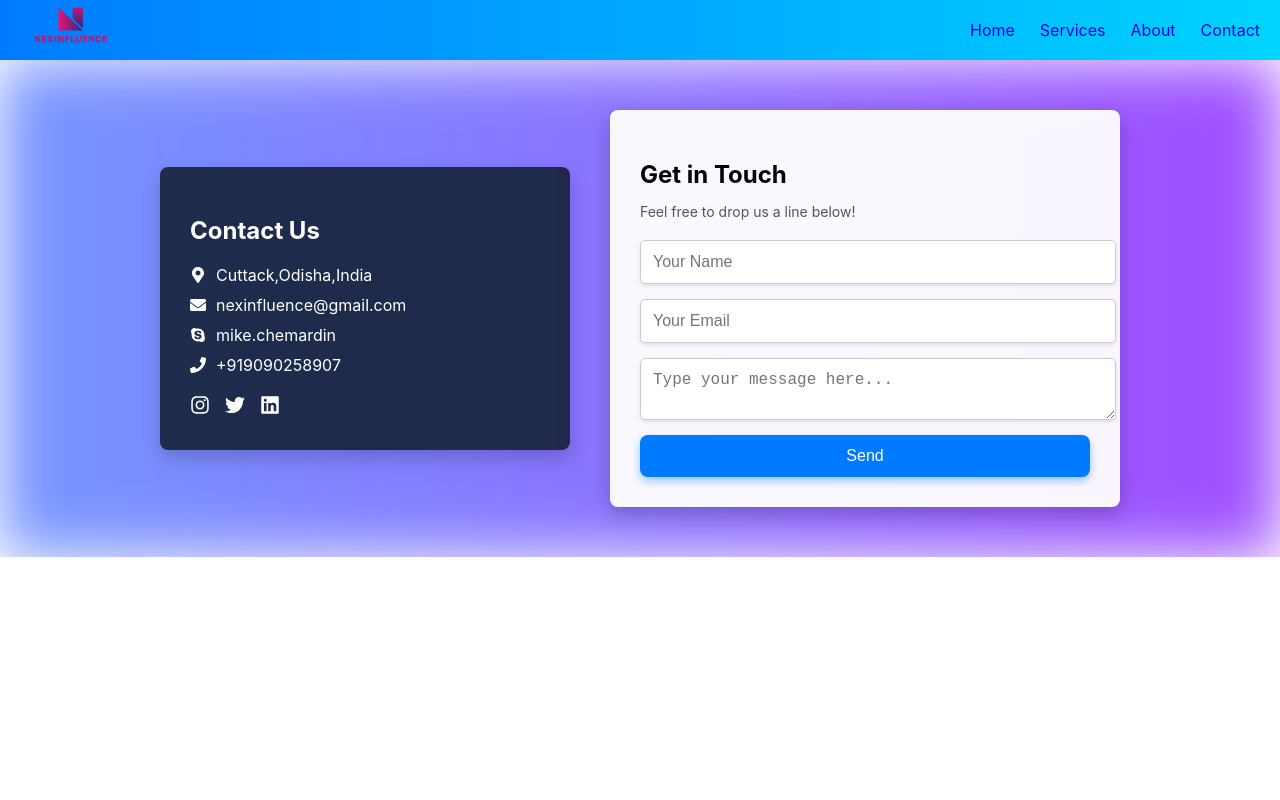
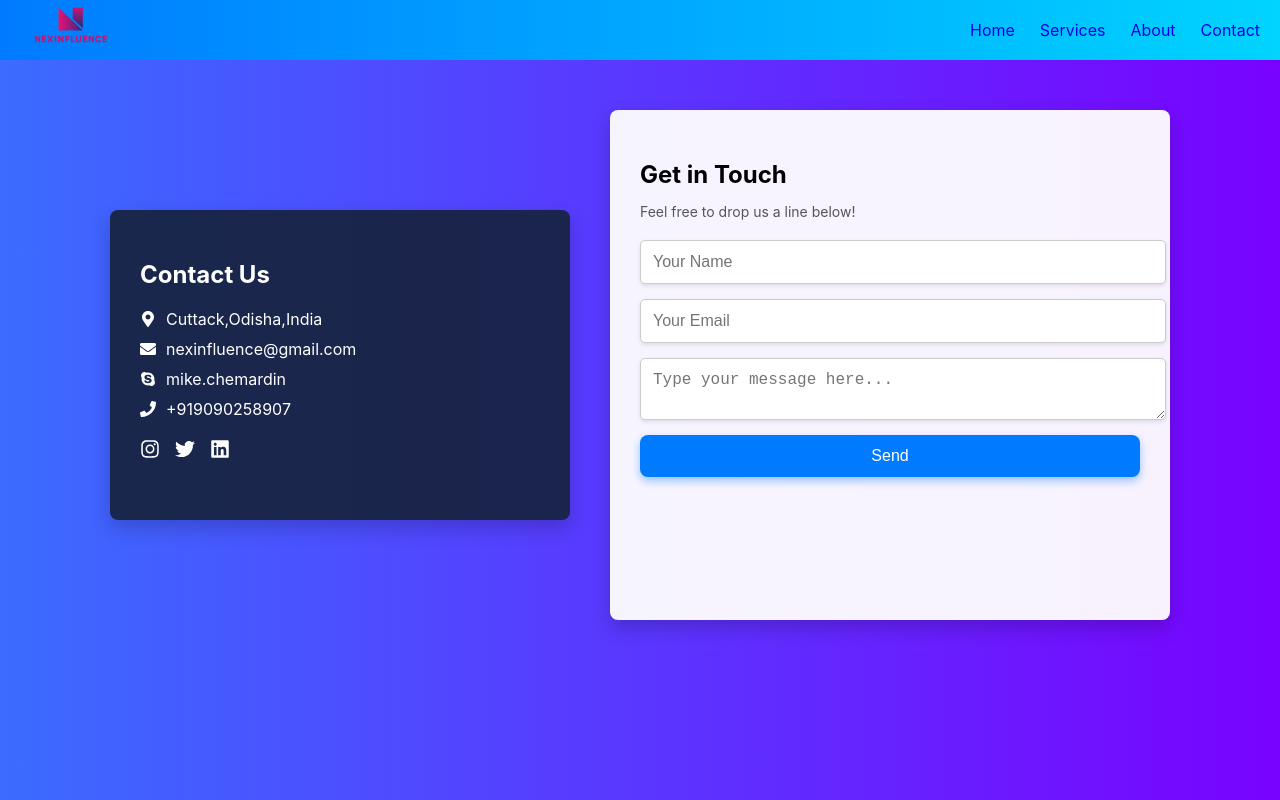
Before and after one commit to Debiprasad2002/Nexinfluence, a React (Create React App) app: page /contact in a window 1280 px wide. Built offline with nearby package versions, Linux system fonts and the light colour scheme.

Commit message:
update the contact page

```diff
--- a/src/assets/css/Contact.css
+++ b/src/assets/css/Contact.css
@@ -1,3 +1,14 @@
+
+
+html, body {
+    height: 100%;
+    margin: 0;
+    overflow: hidden;
+    background: linear-gradient(270deg, #7a00ff, #00d2ff, #ff0099, #ffd200);
+    background-size: 600% 600%;
+    animation: gradientAnimation 12s ease infinite;
+}
+
 /* Container Styling */
 .contact-container {
     display: flex;
@@ -39,13 +50,13 @@
     padding: 30px;
     border-radius: 8px;
     width: 100%;
-    max-width: 350px;
+    max-width: 400px; /* Increase max-width */
+    min-height: 250px; /* Set minimum height */
     box-shadow: 0px 8px 20px rgba(0, 0, 0, 0.2);
     transform: translateZ(0);
     transition: transform 0.3s;
     z-index: 1;
 }
-
 .contact-info:hover {
     transform: translateY(-10px);
 }
@@ -85,12 +96,12 @@
     padding: 30px;
     border-radius: 8px;
     width: 100%;
-    max-width: 450px;
+    max-width: 500px; /* Increase max-width */
+    min-height: 450px; /* Set minimum height */
     box-shadow: 0px 8px 20px rgba(0, 0, 0, 0.2);
     z-index: 1;
     transition: transform 0.3s;
 }
-
 .contact-form-container:hover {
     transform: translateY(-10px);
 }
--- a/src/assets/css/Footer.css
+++ b/src/assets/css/Footer.css
@@ -138,7 +138,7 @@
 
     .footer-socials{
         text-align: center;
-        margin-left: 75px;
+        margin-left: 35px;
         margin-right: 50px;
     }
 }
@@ -149,5 +149,13 @@
     margin-bottom: 1px;
 }
 
+.footer-copyright {
+    text-align: center;
+    width: 100%;
+    margin-top: 20px;
+    font-size: 14px;
+    color: #ccc;
+}
+
 
 /* < ---------------------------------------------------------------------------chnage 1 ----------------------------------------------------------------------------------------------> */
--- a/src/components/Footer.js
+++ b/src/components/Footer.js
@@ -19,7 +19,7 @@ function Footer() {
                     <p>Where Influencers and brands unite to create brillance</p>
                     {/* <p>Contact Us:</p> */}
                     {/* <p>+91 9090 258 907</p> */}
-                    <p>nexinfluence@gmail.com</p>
+                    {/* <p>nexinfluence@gmail.com</p> */}
                 </div>
             </div>
             <div className="footer-section">
@@ -54,6 +54,10 @@ function Footer() {
                     <a href="#"><img src={linkedinIcon} alt="LinkedIn" /></a>
                 </div>
             </div>
+            <div class="footer-copyright">
+            © 2024 NexInfluence. All rights reserved. Powered by NexInfluence Team.
+
+    </div>
         </footer>
     );
 }
--- a/src/pages/About.js
+++ b/src/pages/About.js
@@ -2,6 +2,7 @@ import React from 'react';
 import '../assets/css/About.css';
 import bannerImage from '../assets/images/aboutus_banner.jpg'; // Replace with your actual image path
 import bannerImage2 from '../assets/images/aboutus_card1.jpg'
+import Footer from '../components/Footer'
 
 function About() {
     return (
@@ -32,6 +33,8 @@ function About() {
                     </div>
                 </div>
             </section>
+
+            {/* <Footer /> */}
         </div>
     );
 }
--- a/src/pages/Contact.js
+++ b/src/pages/Contact.js
@@ -1,6 +1,7 @@
 import React from 'react';
 import { FaMapMarkerAlt, FaEnvelope, FaSkype, FaPhone, FaInstagram, FaTwitter, FaLinkedin } from 'react-icons/fa';
 import '../assets/css/Contact.css';
+import Footer from '../components/Footer'
 
 function Contact() {
     return (
@@ -29,7 +30,12 @@ function Contact() {
             </div>
 
 
+
+            {/* {Footer Section} */}
+
+
         </div>
+
     );
 }
 
--- a/src/pages/Services.js
+++ b/src/pages/Services.js
@@ -1,6 +1,7 @@
 import React from 'react';
 import '../assets/css/Services.css';
 import videoSrc from '../assets/serviceintro.mp4'; // Ensure this path is correct
+import Footer from '../components/Footer'
 
 function Services() {
     return (
@@ -60,6 +61,7 @@ function Services() {
                 </div>
             </div>
         </div>
+        {/* <Footer /> */}
         </div>
     );
 }
```
